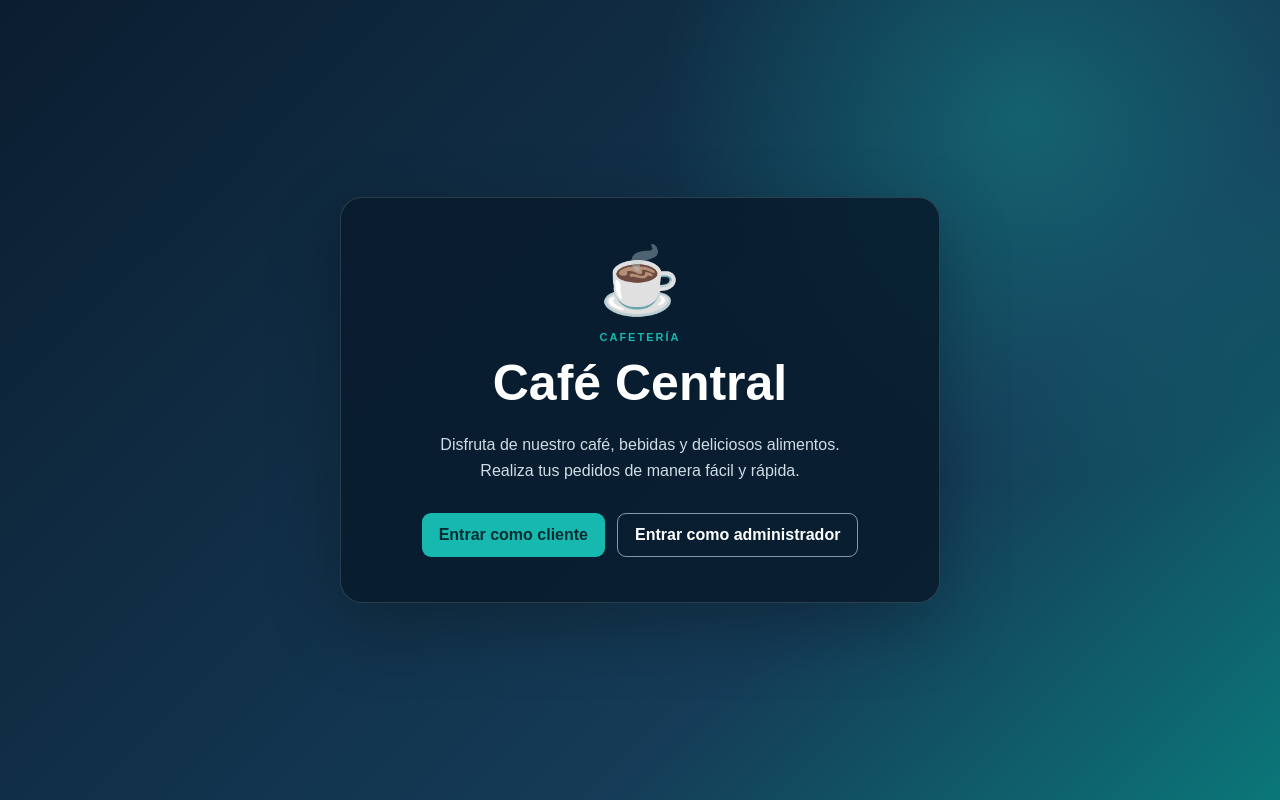
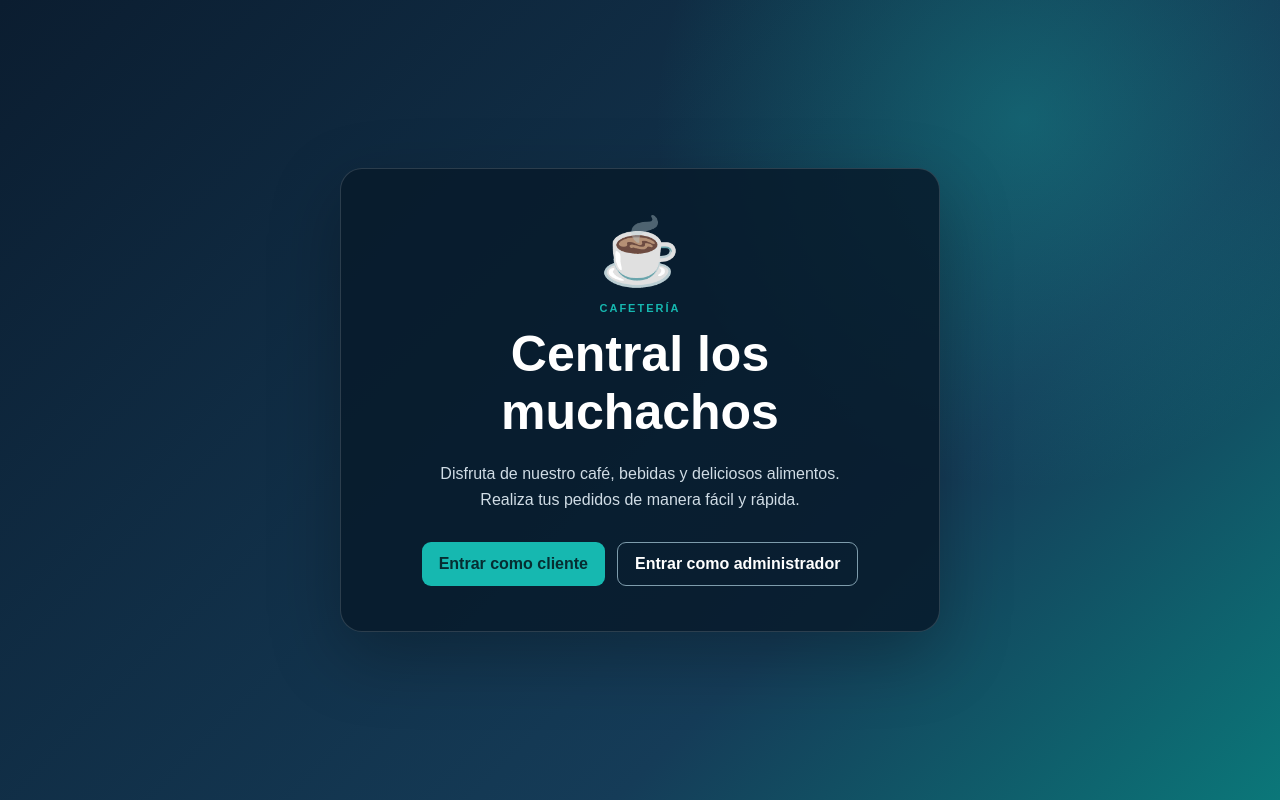
Before and after one commit to julonlondres-hash/sistema-de-pedidos-de-una-cafeteria, a plain HTML site: page index.html in a window 1280 px wide. Drawn offline with Linux system fonts and the light colour scheme; a script that the page names is missing.

Commit message:
Prueba de actualizacion automatica

```diff
--- a/index.html
+++ b/index.html
@@ -24,7 +24,7 @@
 
             <p class="etiqueta">CAFETERÍA</p>
 
-            <h1>Café Central</h1>
+            <h1>Central los muchachos</h1>
 
             <p class="descripcion">
                 Disfruta de nuestro café, bebidas y deliciosos alimentos.
```
